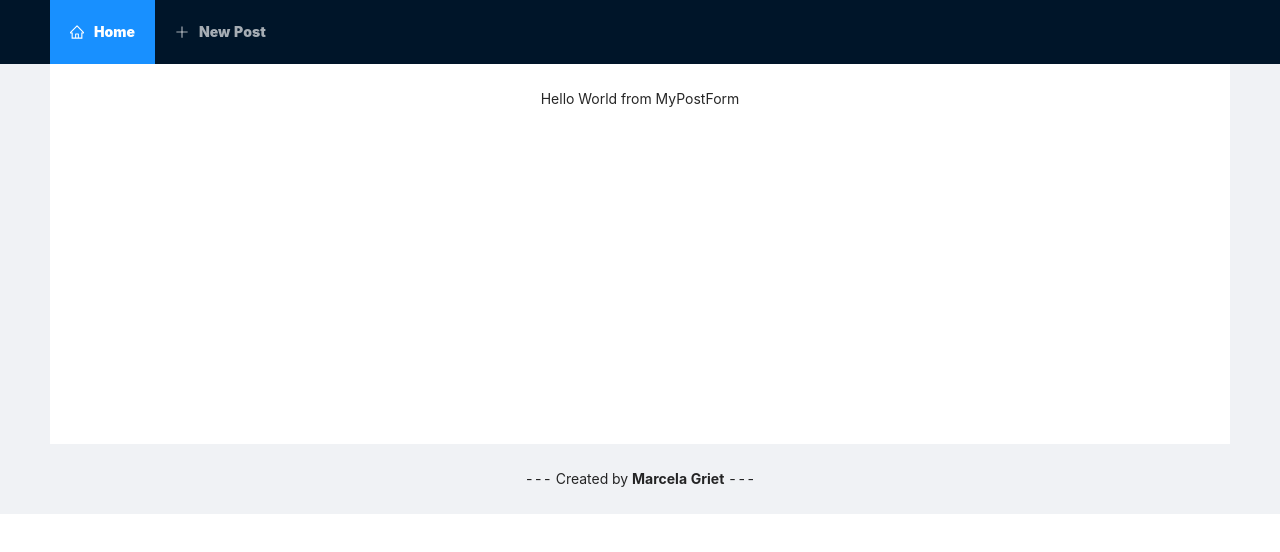
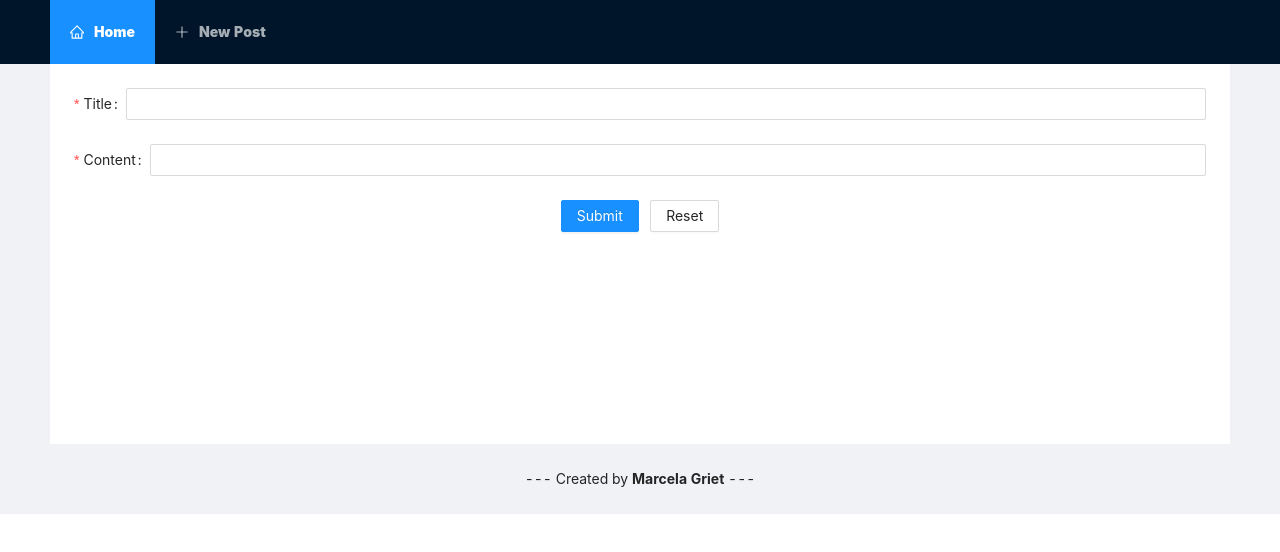
Before and after one commit to GrietM/WarmUpChallenge_Alkemy, a React (Create React App) app: page /NewPost in a window 1280 px wide. Shown: the top 552 px of the page. Built offline with nearby package versions, Linux system fonts and the light colour scheme.

Commit message:
Post form ready. Submit, Reset, Validations and axios post

```diff
--- a/package.json
+++ b/package.json
@@ -7,6 +7,7 @@
     "@testing-library/react": "^11.2.7",
     "@testing-library/user-event": "^12.8.3",
     "antd": "^4.16.8",
+    "axios": "^0.21.1",
     "react": "^17.0.2",
     "react-dom": "^17.0.2",
     "react-router-dom": "^6.0.0-beta.0",
--- a/src/App.js
+++ b/src/App.js
@@ -1,4 +1,3 @@
-import logo from './logo.svg';
 import './App.css';
 import 'antd/dist/antd.css';
 import MyLayout from './components/Layout/Layout';
--- a/src/components/Forms/PostForm.jsx
+++ b/src/components/Forms/PostForm.jsx
@@ -1,11 +1,67 @@
+import { Form, Input, Button, message} from 'antd';
 import React from 'react'
+import axios from 'axios'
+
+const { Item } = Form
 
 const MyPostForm = () => {
 
+    const onFinish = (newPost) => {
+        console.log('Success:', newPost);
+        savePost(newPost)
+      };
+
+      const onFinishFailed = (error) => {
+        message.error("Failed to create post. Clear your entries and check fields requirements shown in red");
+      };
+
+    const savePost = async (newPost) => {
+        try{
+            await axios.post('https://jsonplaceholder.typicode.com/posts', newPost);
+            console.log(" info sent to post endopint:", newPost)
+        }
+        catch (error) {
+            message.error("Failed to create post. Clear your entries and check fields requirements shown in red")
+        throw error
+        }
+    }
+
+    const onReset = () => {
+        document.getElementById("myform").reset();
+    }
+
+
     return (
     <div>
-     Hello World from MyPostForm
+
+     <Form
+         id= "myform"
+      /*   labelCol={{ span: 8 }}
+        wrapperCol={{ span: 16 }} */
+        initialValues={{ remember: true }}
+        onFinish={onFinish}
+        onFinishFailed={onFinishFailed}
+     >
+            <Item label="Title"
+                name="title"
+                rules={[{ required: true, message: 'Insert title (max:20)' , max:20 }]}
+            >
+            <Input/>
+            </Item>
+            <Item label="Content"
+                name="content"
+                rules={[{ required: true, message: 'Insert content'}]}
+            >
+            <Input  />
+            </Item>
+            <Item >
+                <Button type="primary" htmlType="submit"> Submit </Button>
+                &nbsp;&nbsp;&nbsp;
+                <Button htmlType="button" onClick={onReset} > Reset </Button>
+            </Item>
+        </Form>
     </div>
+
 )
 }
 
--- a/src/components/Layout/Layout.jsx
+++ b/src/components/Layout/Layout.jsx
@@ -1,4 +1,4 @@
-import { Layout, Menu, Breadcrumb } from 'antd';
+import { Layout, Menu } from 'antd';
 import  {NavLink,  Routes, Route} from 'react-router-dom';
 import Home from '../Pages/Home/Home';
 import NewPost from '../Pages/NewPost/NewPost'
--- a/src/components/List/List.jsx
+++ b/src/components/List/List.jsx
@@ -1,5 +1,7 @@
 import { Collapse } from 'antd';
-import { EditOutlined } from '@ant-design/icons';
+import { Pagination } from 'antd';
+
+//import { EditOutlined } from '@ant-design/icons';
 
 const { Panel } = Collapse;
 
@@ -12,6 +14,7 @@ const text = `
 const MyList = () => {
 
 return (
+  <>
   <Collapse accordion>
     <Panel header="Traer el titulo del post1 por parametro" key="1" icon="SettingOutlined">
       <p>{text}</p>
@@ -24,6 +27,11 @@ return (
     </Panel>
     {/* En realidad deberia hacer un map del get y renderizar tantos Panel como elementos traiga la rta */}
   </Collapse>
+  <br></br>
+  <Pagination defaultCurrent={1} total={30} />
+  {/* esta tomando de a 10 items por pagina y son 30 items = 3 paginas
+  ver como le digo q los items son los PANEL */}
+  </>
 )
 }
 
```
Also changed, not shown: 1 other file (tests, documents, lock files or other folders).
